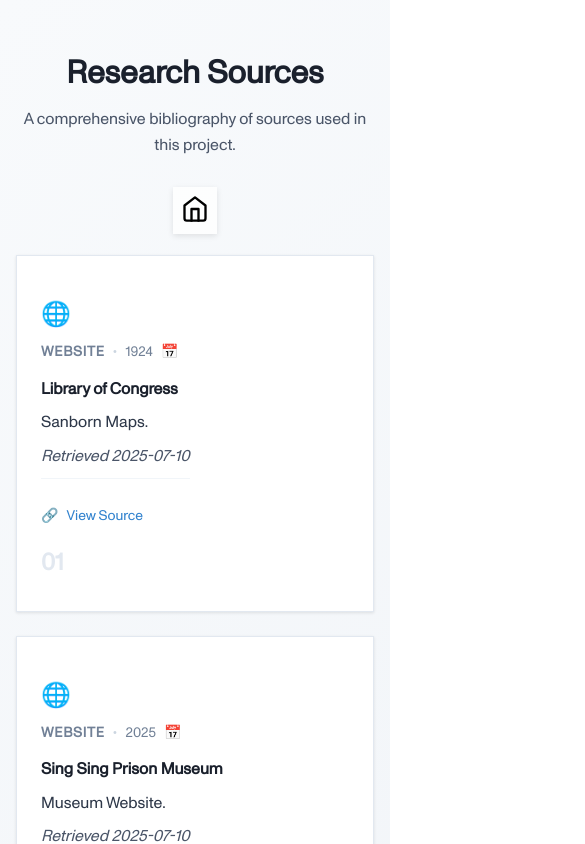
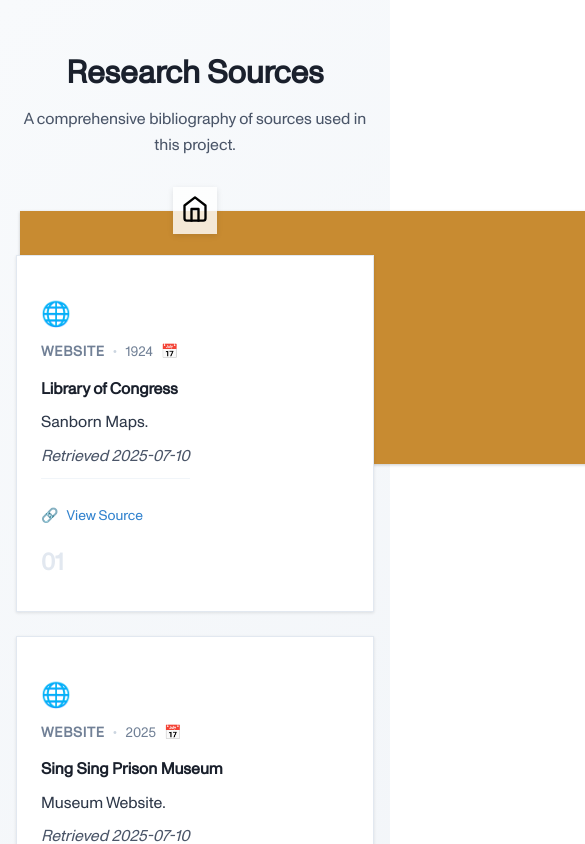
Before and after one commit to samweldon9393/SingSingPrisonMuseum-maps, a React (Create React App) app: page /#/sources in a window 390 px wide. Shown: the top 844 px of the page, 585 px wide, since content can reach past the window. Built offline with nearby package versions, Linux system fonts and the light colour scheme.

Commit message:
Change sources page style to match

```diff
--- a/src/Sources.css
+++ b/src/Sources.css
@@ -10,6 +10,27 @@
   max-width: 1024px;
   margin: 0 auto;
   padding: 48px 24px;
+  position: relative;
+  z-index: 3;
+}
+
+.sources-background {
+  position: absolute;
+  width: 150vw;
+  height: 50vh;
+  background: #c88b31;
+  top: 5%;
+  left: 15%;
+  box-shadow: 0 1px 3px rgba(0, 0, 0, 0.2);
+  z-index: 1;
+}
+
+@media (max-width: 768px) {
+  .sources-background {
+      left: 5%;
+      height: 30vh;
+      top: 25%;
+  }
 }
 
 .header {
```
